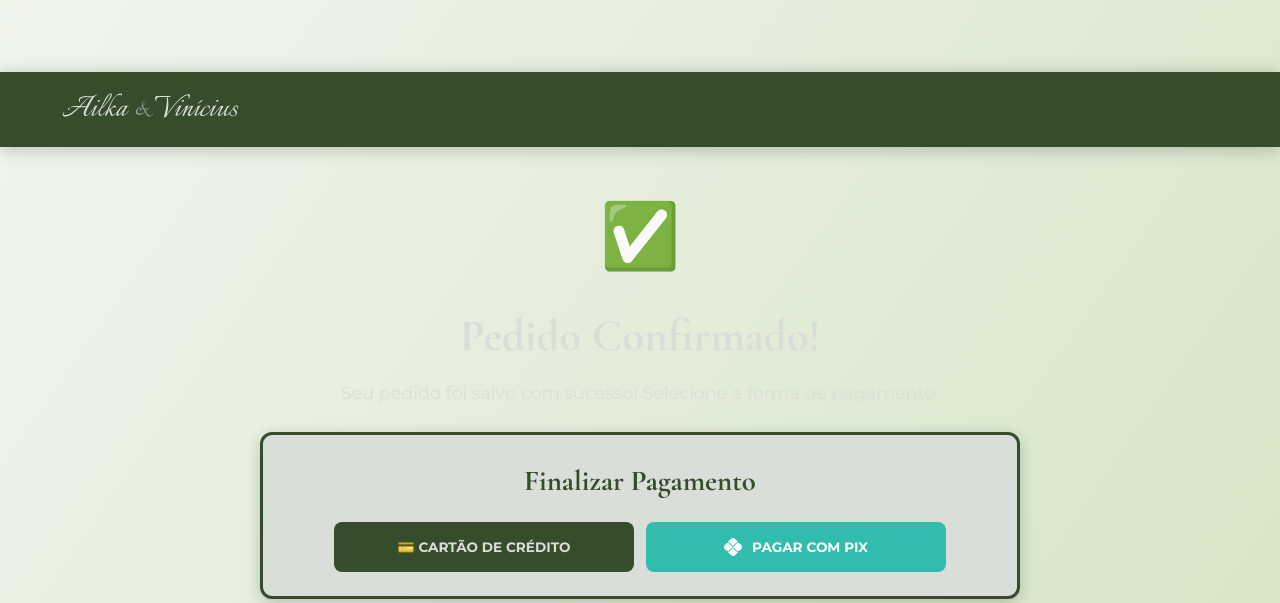
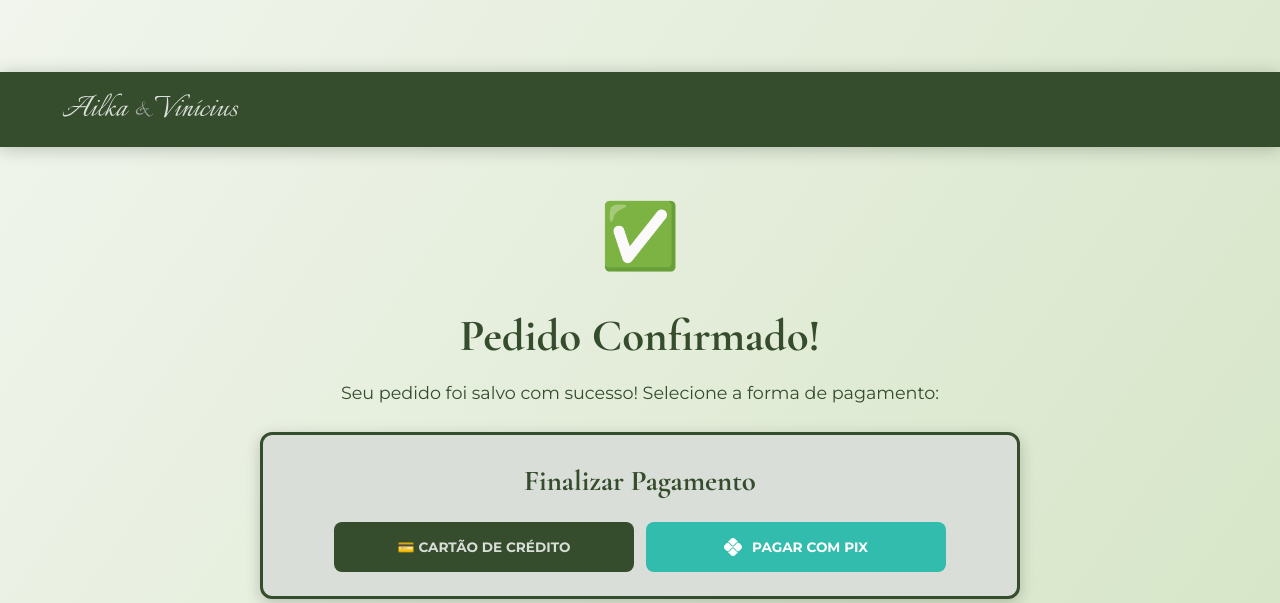
Before and after one commit to ThalesHenri/siteCasamento, a Django app: template src/main/templates/main/pedido_confirmacao.html in a window 1280 px wide. Shown: the top 603 px of the page. Run offline with Django 5.2, Linux system fonts and the light colour scheme; the template is opened without the code that fills it, so the values that code supplies are empty.

Commit message:
correções no css 2

```diff
--- a/src/main/templates/main/pedido_confirmacao.html
+++ b/src/main/templates/main/pedido_confirmacao.html
@@ -37,7 +37,7 @@
 
         .container { flex: 1; max-width: 800px; margin: 0 auto; width: 100%; padding: 40px 20px; text-align: center; }
         .success-icon { font-size: 4em; margin-bottom: 20px; }
-        h1 { color: #DADED8; font-family: 'Cormorant Garamond', serif; font-size: 2.8em; margin-bottom: 10px; }
+        h1 { color: #354c2d; font-family: 'Cormorant Garamond', serif; font-size: 2.8em; margin-bottom: 10px; }
 
         /* --- CAIXAS DE CONTEÚDO --- */
         .pedido-info, .items-section, .payment-box {
@@ -102,7 +102,7 @@
         <div class="success-icon">✅</div>
         <h1>Pedido Confirmado!</h1>
 
-        <p style="color: #DADED8; margin-bottom: 25px; font-size: 1.1em;">
+        <p style="color: #354c2d; margin-bottom: 25px; font-size: 1.1em;">
             Seu pedido foi salvo com sucesso! Selecione a forma de pagamento:
         </p>
 
```
